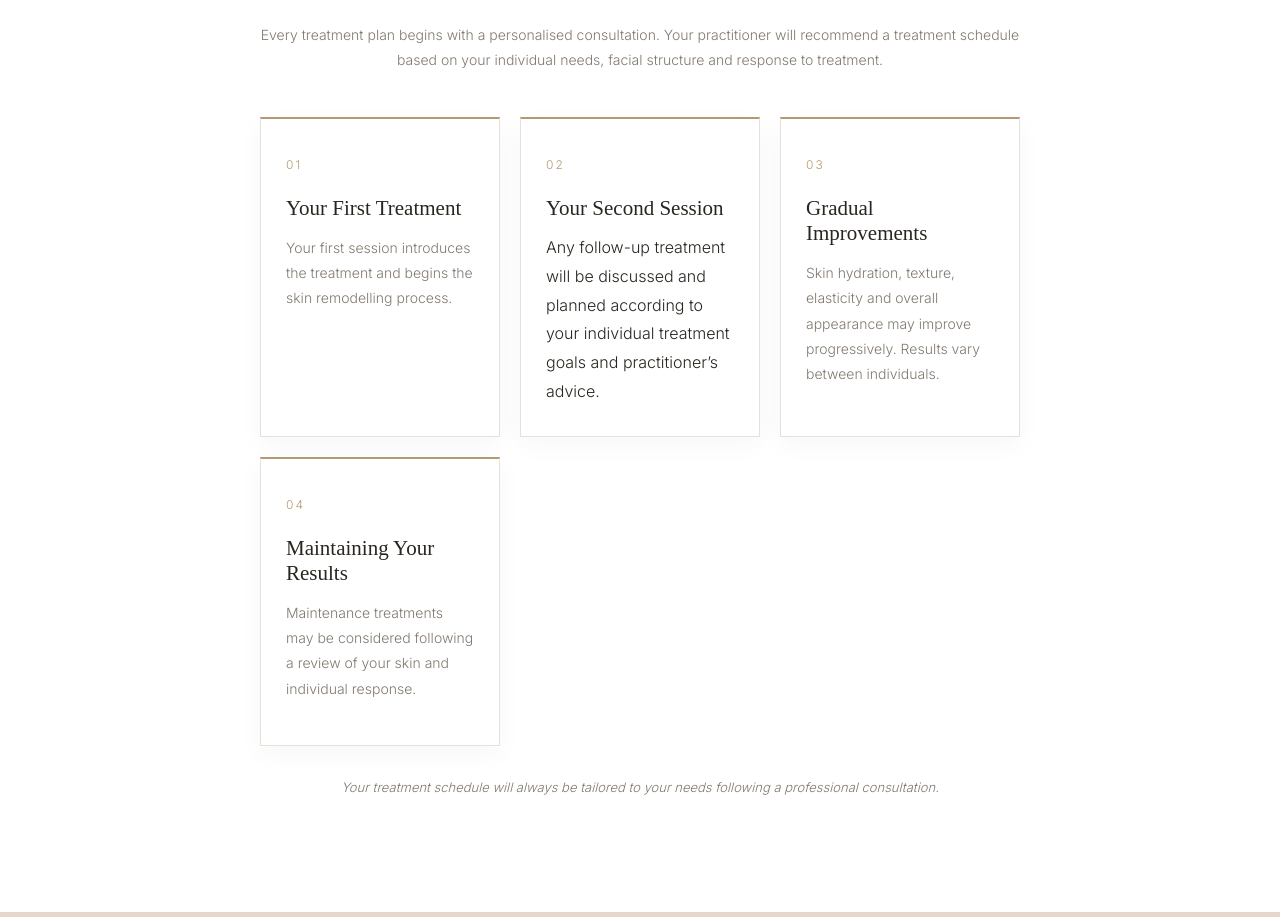
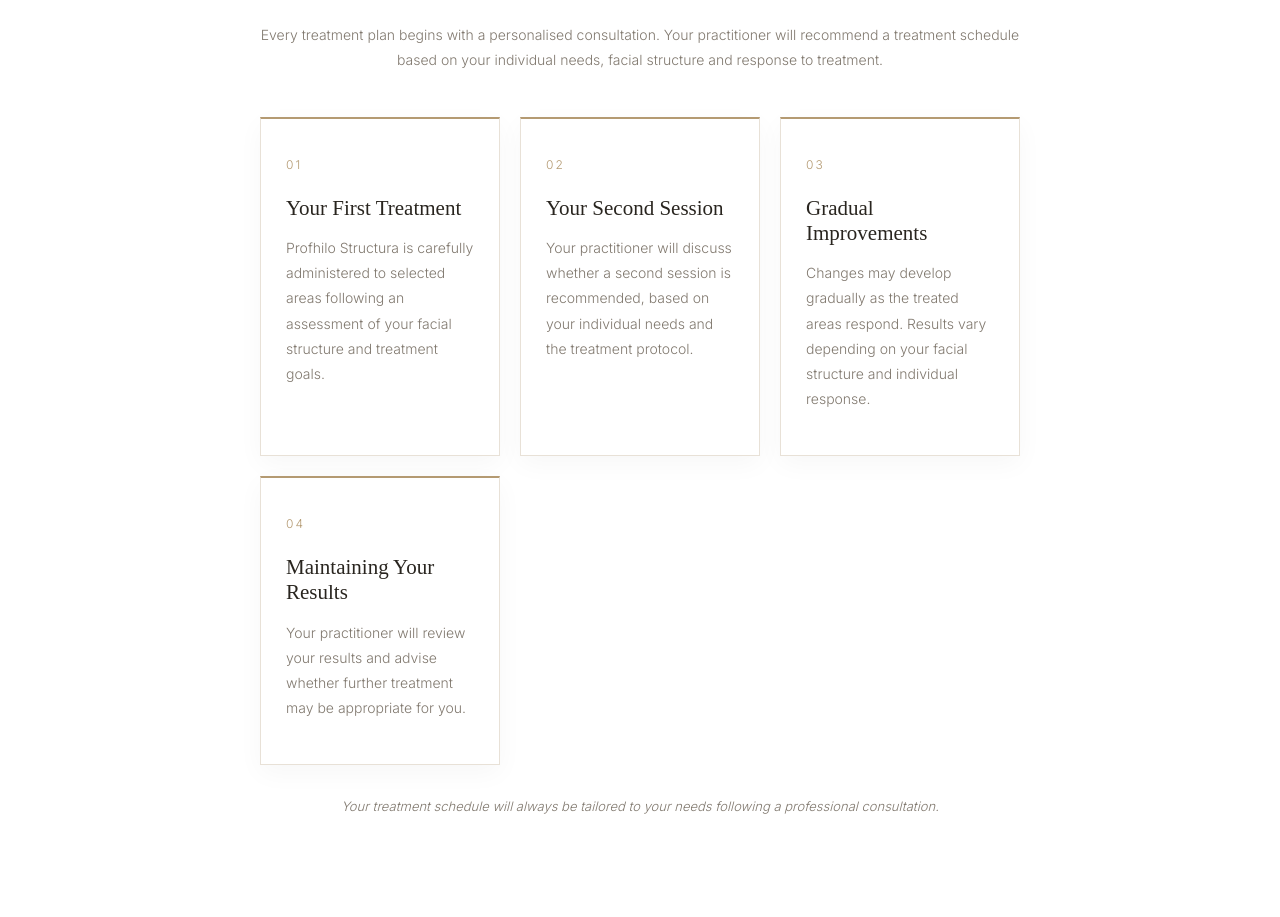
Before and after one commit to Saeidpp/care-theory-clinic, a plain HTML site: page profhilo-structura.html in a window 1280 px wide. Shown: the part 4447-5364 px from the top of the page. Drawn offline with Linux system fonts and the light colour scheme; a web font is replaced by a local one.

Commit message:
Update profhilo structura in HTML

```diff
--- a/profhilo-structura.html
+++ b/profhilo-structura.html
@@ -539,25 +539,25 @@ response to treatment.
       <article style="background:#fff; border:1px solid #e8e1d7; border-top:2px solid #b49a72; padding:30px 25px; box-shadow:0 8px 25px rgba(40,30,20,0.035);">
         <span style="font-size:12px; letter-spacing:2px; color:#b49a72;">01</span>
         <h3 style="font-size:21px; margin:18px 0 12px;">Your First Treatment</h3>
-        <p>Your first session introduces the treatment and begins the skin remodelling process.</p>
+        <p>Profhilo Structura is carefully administered to selected areas following an assessment of your facial structure and treatment goals.</p>
       </article>
 
       <article style="background:#fff; border:1px solid #e8e1d7; border-top:2px solid #b49a72; padding:30px 25px; box-shadow:0 8px 25px rgba(40,30,20,0.035);">
         <span style="font-size:12px; letter-spacing:2px; color:#b49a72;">02</span>
         <h3 style="font-size:21px; margin:18px 0 12px;">Your Second Session</h3>
-        Any follow-up treatment will be discussed and planned according to your individual treatment goals and practitioner’s advice.
+        <p>Your practitioner will discuss whether a second session is recommended, based on your individual needs and the treatment protocol.</p>
       </article>
 
       <article style="background:#fff; border:1px solid #e8e1d7; border-top:2px solid #b49a72; padding:30px 25px; box-shadow:0 8px 25px rgba(40,30,20,0.035);">
         <span style="font-size:12px; letter-spacing:2px; color:#b49a72;">03</span>
         <h3 style="font-size:21px; margin:18px 0 12px;">Gradual Improvements</h3>
-        <p>Skin hydration, texture, elasticity and overall appearance may improve progressively. Results vary between individuals.</p>
+        <p>Changes may develop gradually as the treated areas respond. Results vary depending on your facial structure and individual response.</p>
       </article>
 
       <article style="background:#fff; border:1px solid #e8e1d7; border-top:2px solid #b49a72; padding:30px 25px; box-shadow:0 8px 25px rgba(40,30,20,0.035);">
         <span style="font-size:12px; letter-spacing:2px; color:#b49a72;">04</span>
         <h3 style="font-size:21px; margin:18px 0 12px;">Maintaining Your Results</h3>
-        <p>Maintenance treatments may be considered following a review of your skin and individual response.</p>
+        <p>Your practitioner will review your results and advise whether further treatment may be appropriate for you.</p>
       </article>
 
     </div>
```
